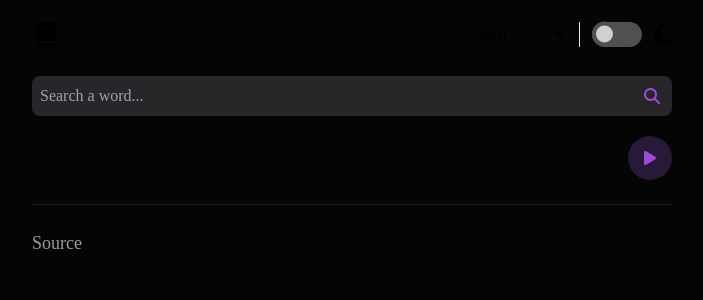
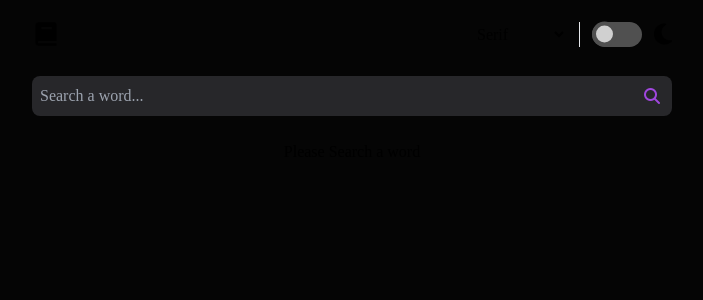
Before and after one commit to Vengxdor/dictionary, a React (Vite) app: page / in a window 1280 px wide. Shown: the top 300 px of the page, without its empty margins (288-991 px from the left). Built offline with nearby package versions, Linux system fonts and the light colour scheme.

Commit message:
fix: Default value when there isn't a word.

```diff
--- a/src/App.tsx
+++ b/src/App.tsx
@@ -1,3 +1,4 @@
+import { useWordContext } from './hooks/useWordContext'
 import Header from './sections/Header'
 import Meanings from './sections/Meanings'
 import SearchWord from './sections/SearchWord'
@@ -5,15 +6,24 @@ import Source from './sections/Source'
 import Word from './sections/Word'
 
 function App () {
+  const { wordInfo } = useWordContext()
   return (
     <div className='w-11/12 mx-auto md:w-10/12 lg:w-8/12 xl:w-1/2'>
       <Header />
       <SearchWord />
 
       <main>
-        <Word />
-        <Meanings />
-        <Source />
+        {wordInfo.word
+          ? (
+            <>
+              <Word />
+              <Meanings />
+              <Source />
+            </>
+          )
+          : <h3 className='p-6 flex justify-center items-center'>Please Search a word</h3>
+        }
+
       </main>
     </div>
   )
--- a/src/context/wordContext.tsx
+++ b/src/context/wordContext.tsx
@@ -18,7 +18,7 @@ type Props = {
 export function WordProvider ({ children }: Props) {
   const storageWord = localStorage.getItem('word')
   // @ts-expect-error parse exist in Json.
-  const initialWordInfo: WordInfo = JSON.parse(storageWord) ?? []
+  const initialWordInfo: WordInfo = JSON.parse(storageWord) ?? {}
 
   const [wordInfo, setWordInfo] = useState<DictionaryRes>(initialWordInfo)
 
```
